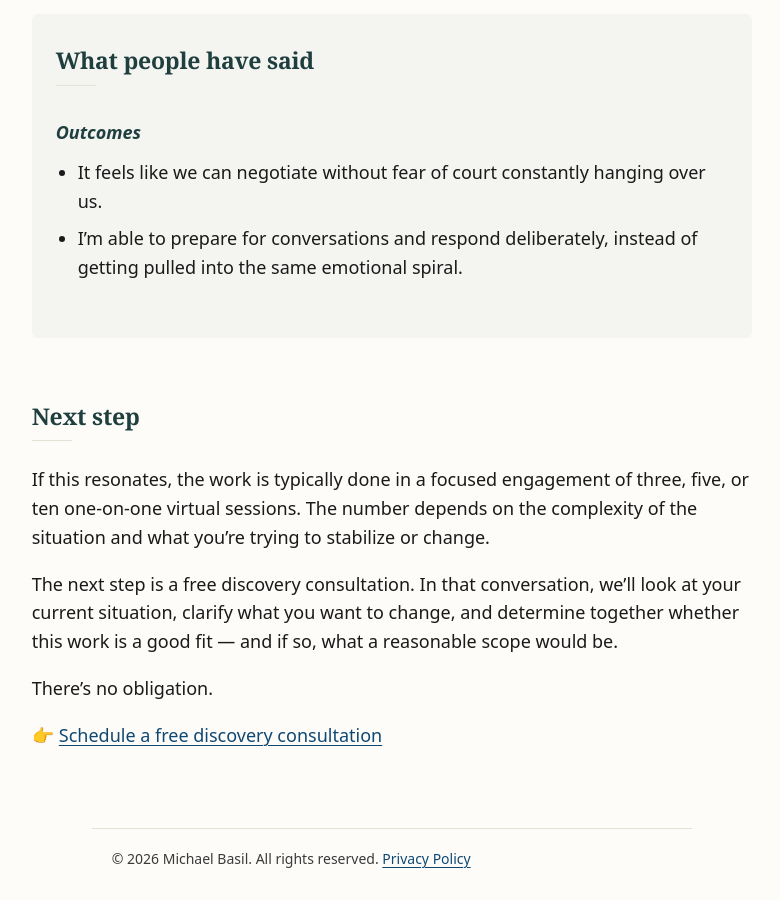
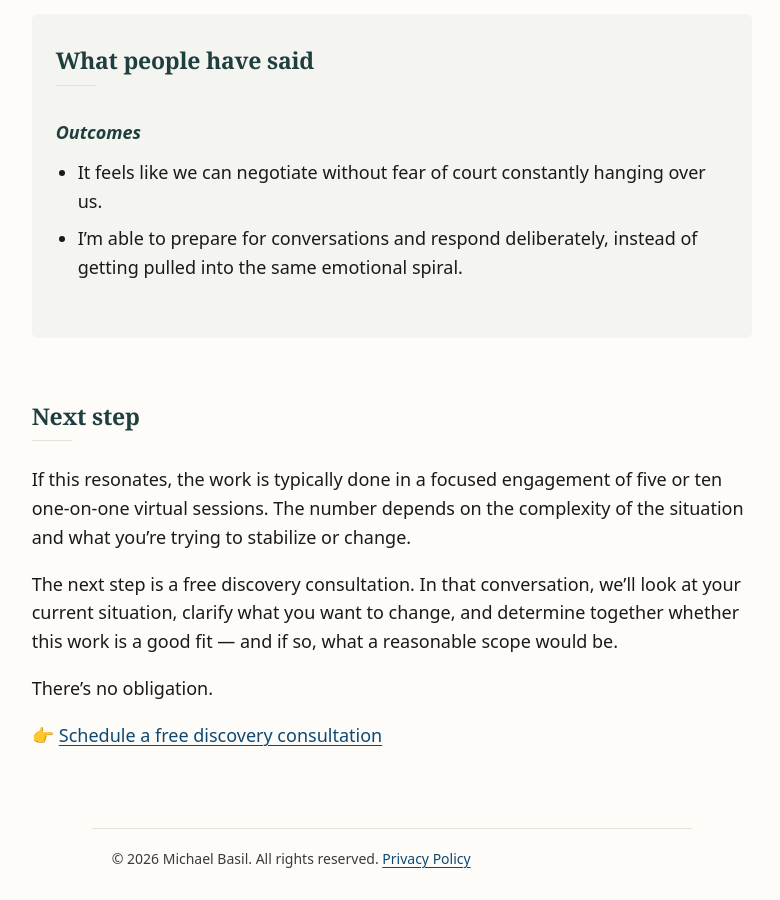
Before and after one commit to basil-family-lab/zen, a Jekyll site: the page built from co-parenting.md, in a window 1280 px wide and 900 px high, scrolled down 2595 px. Shown: the whole window, without its empty margins (248-1028 px from the left). Built offline with Jekyll 4.4.1, drawn with Linux system fonts in a browser that asks for light colours.

Commit message:
refactor: simplify offering structure

```diff
--- a/_data/coparenting.yml
+++ b/_data/coparenting.yml
@@ -106,7 +106,7 @@ connect:
   intro_paragraphs:
     - >
       If this resonates, the work is typically done in a focused engagement
-      of three, five, or ten one-on-one virtual sessions.
+      of five or ten one-on-one virtual sessions.
       The number depends on the complexity of the situation
       and what you’re trying to stabilize or change.
     - >
--- a/_data/transition.yml
+++ b/_data/transition.yml
@@ -115,7 +115,7 @@ connect:
   intro_paragraphs:
     - >
       If this resonates, the work is typically done in a focused engagement
-      of three, five, or ten one-on-one virtual sessions.
+      of five or ten one-on-one virtual sessions.
       The number depends on the complexity of the transition
       and what you’re trying to clarify or change.
     - >
```
